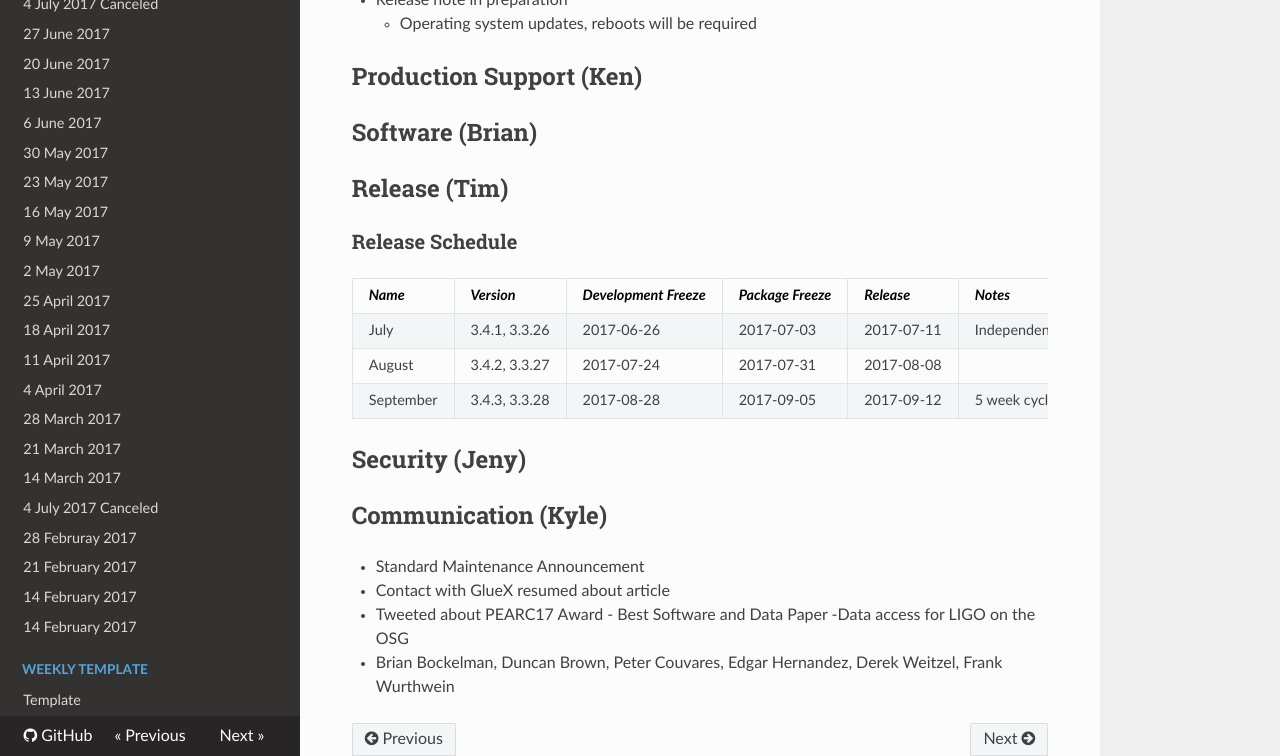
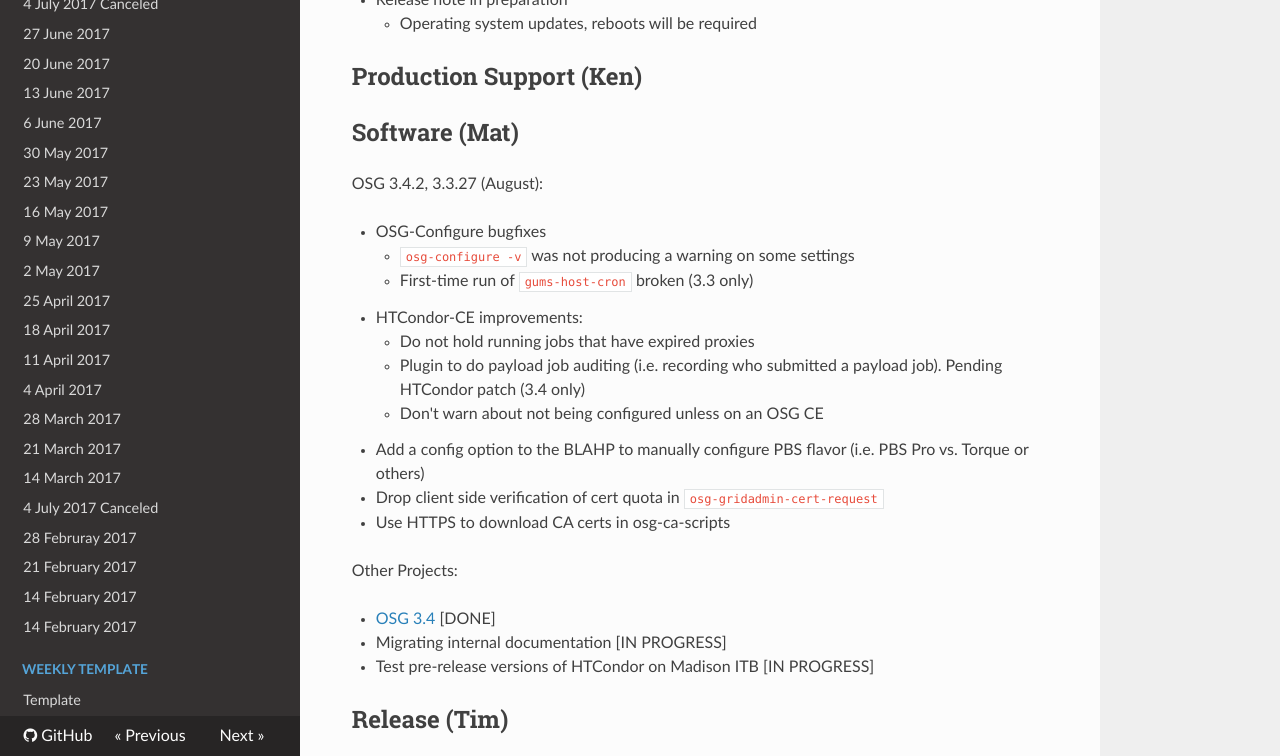
Before and after one commit to zsshah/production, an MkDocs documentation site: the page built from docs/WeeklyMinutes/18July2017.md, in a window 1280 px wide and 900 px high, scrolled down 1187 px, cut to the strip 144-900 px from the top of the window. Built offline with MkDocs 1.6.1, drawn with Linux system fonts in a browser that asks for light colours; nearby versions of some CDN libraries; old or Windows-style settings are respelled for this version of MkDocs.

Commit message:
Add Software section for 18 July 2017

```diff
--- a/docs/WeeklyMinutes/18July2017.md
+++ b/docs/WeeklyMinutes/18July2017.md
@@ -30,7 +30,26 @@
 
 ## Production Support (Ken)
 
-## Software (Brian)
+## Software (Mat)
+
+OSG 3.4.2, 3.3.27 (August):
+
+-   OSG-Configure bugfixes
+    -   `osg-configure -v` was not producing a warning on some settings
+    -   First-time run of `gums-host-cron` broken  (3.3 only)
+-   HTCondor-CE improvements:
+    -   Do not hold running jobs that have expired proxies
+    -   Plugin to do payload job auditing (i.e. recording who submitted a payload job). Pending HTCondor patch (3.4 only)
+    -   Don't warn about not being configured unless on an OSG CE
+-   Add a config option to the BLAHP to manually configure PBS flavor (i.e. PBS Pro vs. Torque or others)
+-   Drop client side verification of cert quota in `osg-gridadmin-cert-request`
+-   Use HTTPS to download CA certs in osg-ca-scripts
+
+Other Projects:
+
+-   [OSG 3.4](https://jira.opensciencegrid.org/browse/SOFTWARE-2329) [DONE]
+-   Migrating internal documentation [IN PROGRESS]
+-   Test pre-release versions of HTCondor on Madison ITB [IN PROGRESS]
 
 ## Release (Tim)
 ### Release Schedule
```
